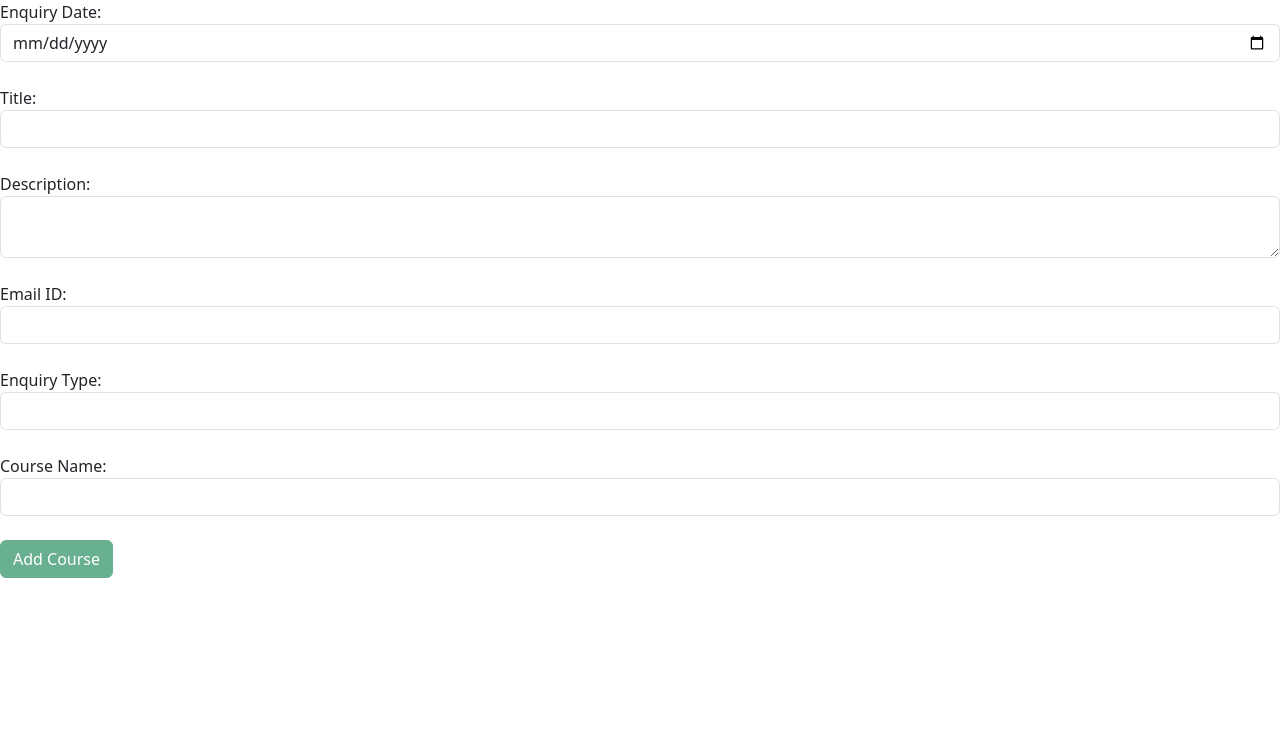
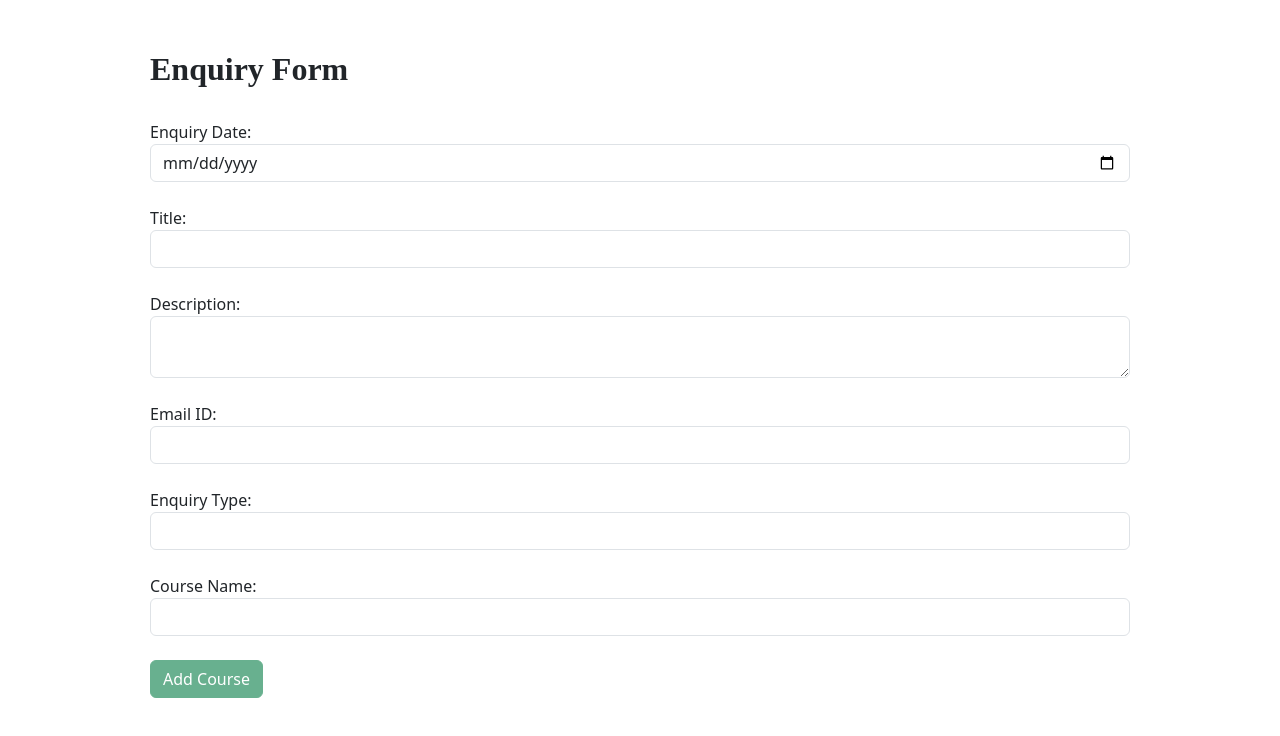
Before and after one commit to Vedanti-16/workspacefinal, an Angular app in the folder angularapp/: page / in a window 1280 px wide. Shown: the top 736 px of the page. Built offline with nearby package versions, Linux system fonts and the light colour scheme.

Commit message:
Backup Commit

```diff
--- a/angularapp/src/app/app.module.ts
+++ b/angularapp/src/app/app.module.ts
@@ -10,7 +10,8 @@ import { EditFormComponent } from './edit-form/edit-form.component';
 import { DeleteEmpComponent } from './delete-emp/delete-emp.component';
 import { PostEmpComponent } from './post-emp/post-emp.component';
 import { GetempbyidComponent } from './getempbyid/getempbyid.component';
-import { EnquiryFormComponent } from './enquiry-form/enquiry-form.component'
+import { EnquiryFormComponent } from './enquiry-form/enquiry-form.component';
+import { ViewEnquiryComponent } from './view-enquiry/view-enquiry.component'
 
 @NgModule({
   declarations: [
@@ -20,7 +21,8 @@ import { EnquiryFormComponent } from './enquiry-form/enquiry-form.component'
     DeleteEmpComponent,
     PostEmpComponent,
     GetempbyidComponent,
-    EnquiryFormComponent
+    EnquiryFormComponent,
+    ViewEnquiryComponent
   ],
   imports: [
     BrowserModule,
--- a/angularapp/src/app/enquiry-form/enquiry-form.component.html
+++ b/angularapp/src/app/enquiry-form/enquiry-form.component.html
@@ -1,4 +1,8 @@
-<div>
+<div style="padding-left: 150px;padding-right: 150px;padding-top: 50px;">
+    <h2 style="font-family: 'Times New Roman', Times, serif;"><b>Enquiry Form</b></h2>
+    <br>
+
+
     <form [formGroup]="enquiryForm" (ngSubmit)="onSubmit(enquiryForm)">
 
         <div>
@@ -65,5 +69,6 @@
             <button type="submit" class="btn btn-success" [disabled]="enquiryForm.invalid">Add Course</button>
         </div>
 
-</form>
+    </form>
+
 </div>
--- /dev/null
+++ b/angularapp/src/app/view-enquiry/view-enquiry.component.ts
@@ -0,0 +1,15 @@
+import { Component, OnInit } from '@angular/core';
+
+@Component({
+  selector: 'app-view-enquiry',
+  templateUrl: './view-enquiry.component.html',
+  styleUrls: ['./view-enquiry.component.css']
+})
+export class ViewEnquiryComponent implements OnInit {
+
+  constructor() { }
+
+  ngOnInit() {
+  }
+
+}
```
Also changed, not shown: angularapp/src/app/view-enquiry/view-enquiry.component.css (added), angularapp/src/app/view-enquiry/view-enquiry.component.html (added), 1 other file (tests, documents, lock files or other folders).
